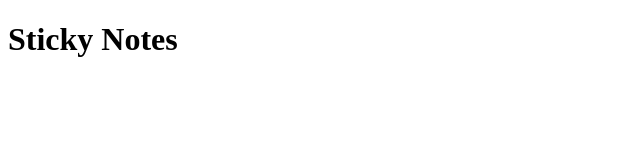
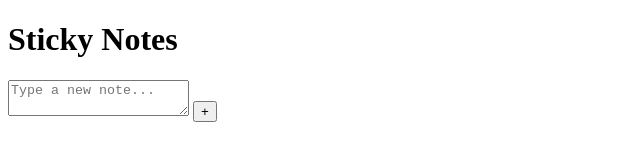
Before and after one commit to Aman-kr477/Sticky-Notes-practice, a plain HTML site: page index.html in a window 1280 px wide. Shown: the whole page, without its empty margins (0-640 px from the left). Drawn offline with Linux system fonts and the light colour scheme.

Commit message:
Added text area and new-note card

```diff
--- a/index.html
+++ b/index.html
@@ -8,6 +8,13 @@
 <body>
     <div class="container">
         <h1>Sticky Notes</h1>
+        <div class="sticky-notes">
+            <!-- Notes should be added here dynamically -->
+          </div>
+        <div class="add-note">
+            <textarea id="new-note" placeholder="Type a new note..."></textarea>
+            <button class="add-button">+</button>
+          </div>
     </div>
 
 </body>
```
